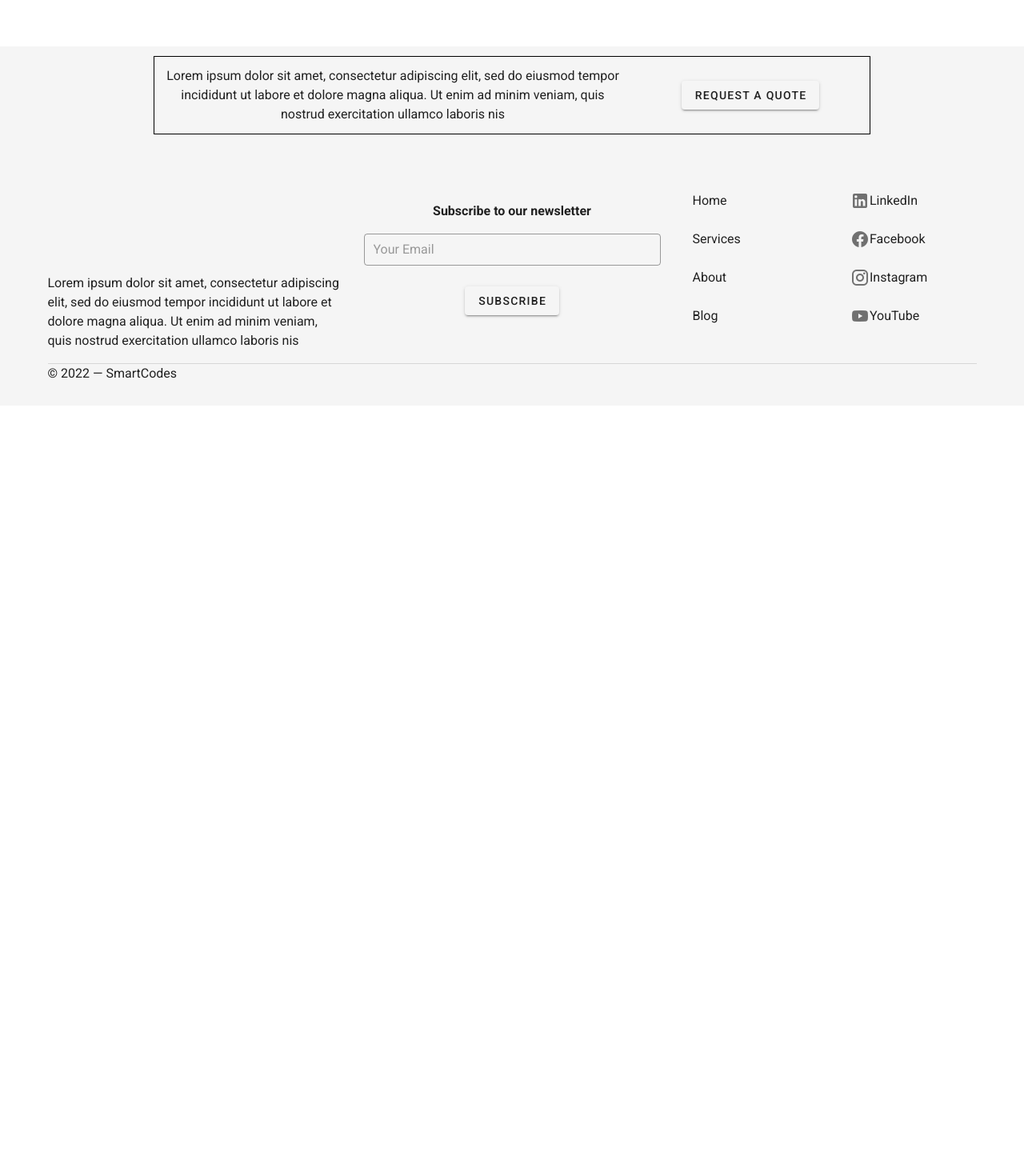
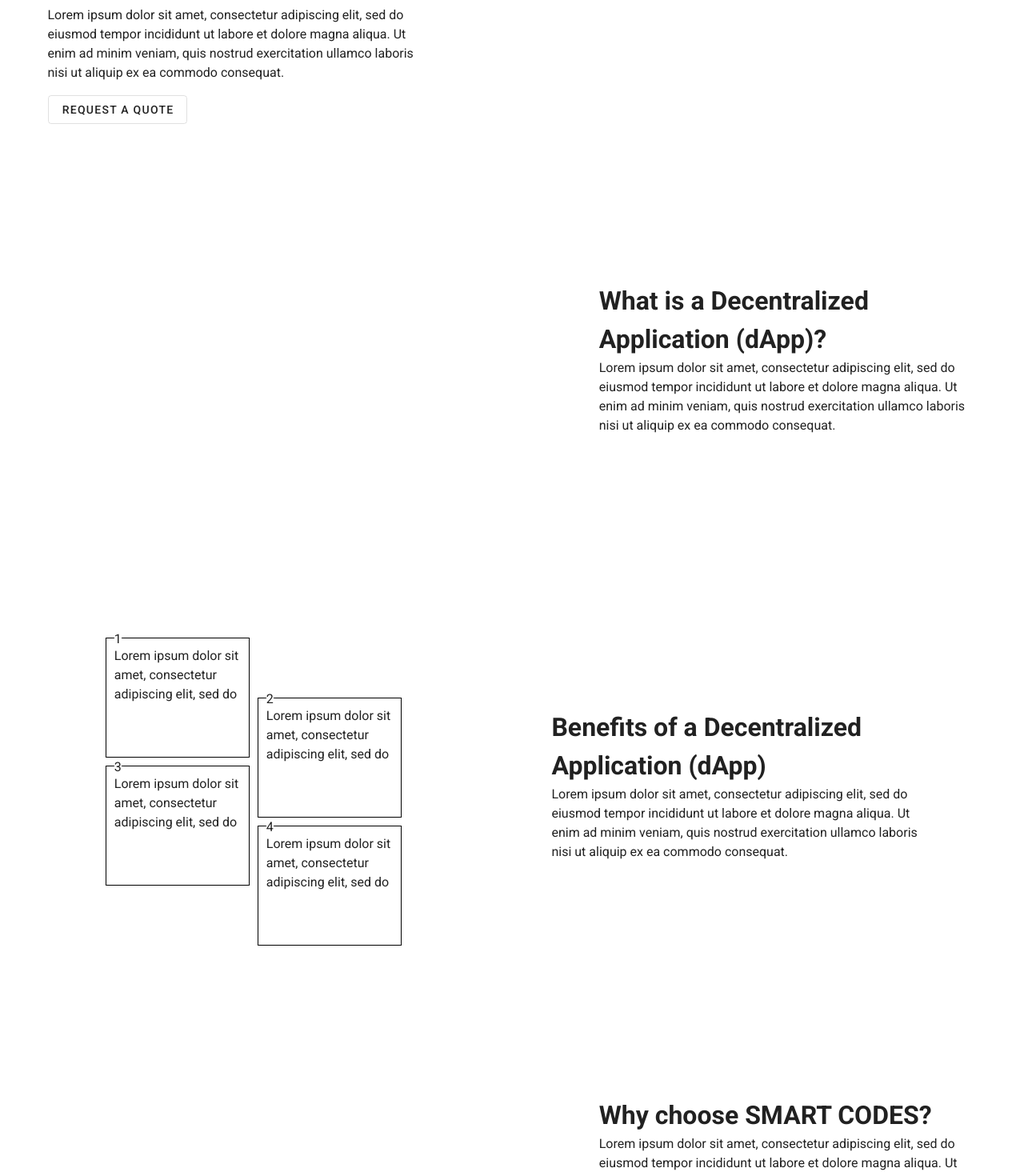
Before and after one commit to stellairelabs/smart-codes, a Vue app: page /dapp-development in a window 1280 px wide. Shown: the part 293-1758 px from the top of the page at 80% size. Before the commit the page ends 800 px from the top, so only its background shows below. Built offline with nearby package versions, Linux system fonts and the light colour scheme.

Commit message:
[SC-13]: added dapp dev page

```diff
--- a/src/views/dAppDevelopmentView.vue
+++ b/src/views/dAppDevelopmentView.vue
@@ -1,5 +1,61 @@
 <template>
-  <div>
-    <h1>This is an dApp development page</h1>
-  </div>
+  <v-container>
+
+    <HeaderTile title="Decentralized Application (dApp) Development" :description="dummyText" :image="dummyImage" />
+
+    <InformationTile
+      title="What is a Decentralized Application (dApp)?"
+      :description="dummyText"
+      :image="dummyImage"
+      :leftAligned="false"
+    />
+
+    <BenefitsTile
+      title="Benefits of a Decentralized Application (dApp)"
+      :description="dummyText"
+      :image="dummyImage"
+      :leftAligned="false"
+      :data="[dummyTextShort, dummyTextShort, dummyTextShort, dummyTextShort]"
+    />
+
+    <InformationTile
+      title="Why choose SMART CODES?"
+      :description="dummyText"
+      :image="dummyImage"
+      :leftAligned="false"
+    />
+
+  </v-container>
 </template>
+
+
+<script>
+import dummyImage from "../assets/dummy.png";
+import ProcessFlow from "../components/ProcessFlow.vue";
+import HeaderTile from "../components/HeaderTile.vue";
+import InformationTile from "../components/InformationTile.vue";
+import BenefitsTile from "../components/BenefitsTile.vue";
+
+export default {
+  name: "DAppDevelopment",
+  components: { ProcessFlow, HeaderTile, InformationTile, BenefitsTile },
+  data: () => ({
+    dummyImage,
+    dummyText: "Lorem ipsum dolor sit amet, consectetur adipiscing elit, sed do\
+          eiusmod tempor incididunt ut labore et dolore magna aliqua. Ut enim ad\
+          minim veniam, quis nostrud exercitation ullamco laboris nisi ut\
+          aliquip ex ea commodo consequat.",
+    dummyTextShort: "Lorem ipsum dolor sit amet, consectetur adipiscing elit, sed do",
+    process_flow: [
+      { name: "Share Source Code", image: dummyImage },
+      { name: "Receive Quote", image: dummyImage },
+      { name: "Begin Vulnerability Scanning", image: dummyImage },
+      { name: "Suggest Remediations", image: dummyImage },
+      { name: "Deliver Report", image: dummyImage },
+    ],
+  }),
+};
+</script>
+
+<style lang="scss" scoped>
+</style>
```
